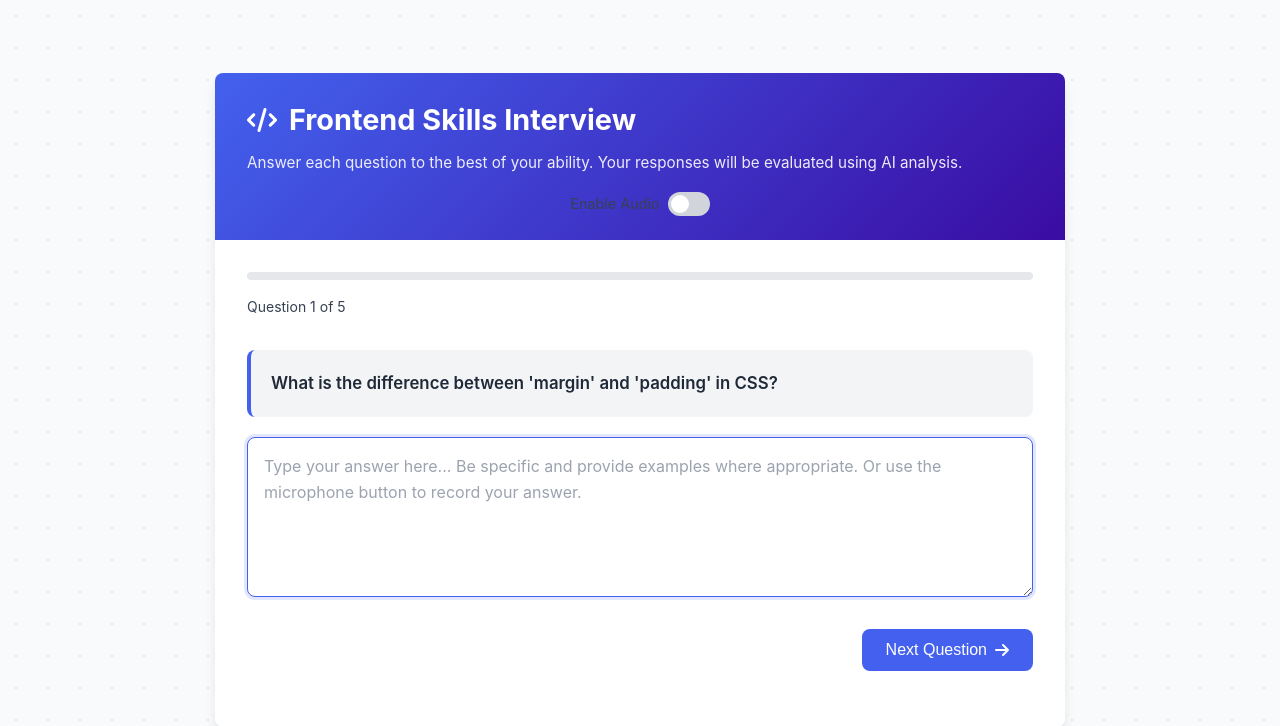
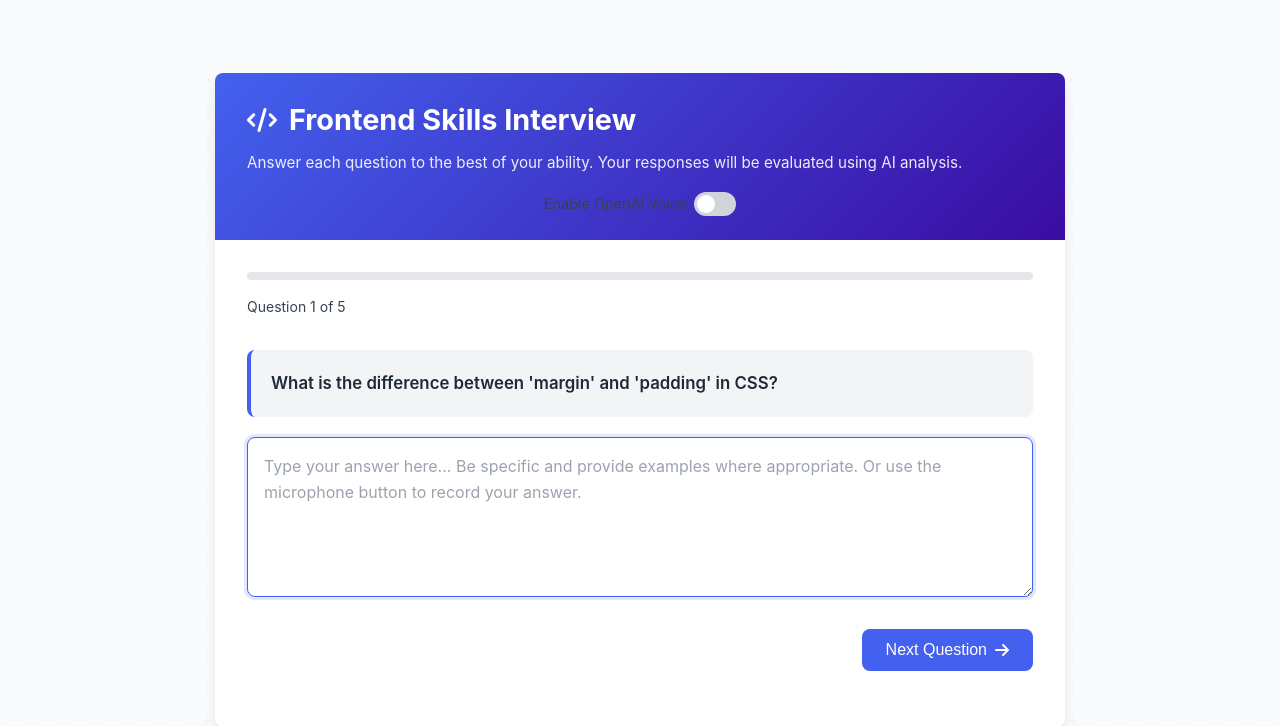
Before and after one commit to ramsahu1205/Interview_AI, a Flask app: page / in a window 1280 px wide. Shown: the top 726 px of the page. Run offline with Flask 3, Linux system fonts and the light colour scheme.

Commit message:
Used OPENAI

```diff
--- a/app.py
+++ b/app.py
@@ -5,8 +5,8 @@
 from dotenv import load_dotenv
 import logging
 from werkzeug.exceptions import HTTPException
-from io import BytesIO
-from elevenlabs.client import ElevenLabs
+import openai
+import base64
 
 # Load environment variables
 load_dotenv()
@@ -24,9 +24,9 @@
 GROQ_API_KEY = os.getenv('GROQ_API_KEY')
 GROQ_API_URL = "https://api.groq.com/openai/v1/chat/completions"
 
-# ElevenLabs API key
-ELEVENLABS_API_KEY = os.getenv('ELEVENLABS_API_KEY')
-elevenlabs_client = ElevenLabs(api_key=ELEVENLABS_API_KEY) if ELEVENLABS_API_KEY else None
+# OpenAI API key
+OPENAI_API_KEY = os.getenv('OPENAI_API_KEY')
+openai.api_key = OPENAI_API_KEY
 
 # Load questions from JSON file
 def load_questions():
@@ -44,7 +44,7 @@
 # Route to serve the main HTML page
 @app.route('/')
 def index():
-     return render_template('index.html')
+    return render_template('index.html')
 
 # API route to get questions
 @app.route('/api/questions', methods=['GET'])
@@ -240,20 +240,22 @@
     if not text:
         return jsonify({"error": "No text provided"}), 400
 
-    if not elevenlabs_client:
-        return jsonify({"error": "ElevenLabs API key not configured"}), 500
+    if not OPENAI_API_KEY:
+        return jsonify({"error": "OpenAI API key not configured"}), 500
 
     try:
-        # Use ElevenLabs to convert text to speech
-        audio = elevenlabs_client.text_to_speech.convert(
-            text=text,
-            voice_id="JBFqnCBsd6RMkjVDRZzb",  # Default voice ID
-            model_id="eleven_multilingual_v2",
-            output_format="mp3_44100_128",
+        # Use OpenAI to convert text to speech
+        response = openai.audio.speech.create(
+            model="tts-1",
+            voice="alloy",
+            input=text
         )
 
+        # Get the audio content
+        audio_data = response.content
+
         # Return audio file as response
-        return Response(audio, mimetype='audio/mpeg')
+        return Response(audio_data, mimetype='audio/mpeg')
 
     except Exception as e:
         logger.error(f"Error in text-to-speech conversion: {str(e)}")
@@ -267,23 +269,33 @@
 
     audio_file = request.files['audio']
 
-    if not elevenlabs_client:
-        return jsonify({"error": "ElevenLabs API key not configured"}), 500
+    if not OPENAI_API_KEY:
+        return jsonify({"error": "OpenAI API key not configured"}), 500
 
     try:
-        # Convert audio to bytes for ElevenLabs
-        audio_data = BytesIO(audio_file.read())
+        # Save audio to a temporary file
+        temp_filename = "temp_audio.wav"
+        audio_file.save(temp_filename)
 
-        # Use ElevenLabs to convert speech to text
-        transcription = elevenlabs_client.speech_to_text.convert(
-            file=audio_data,
-            model_id="scribe_v1",
-        )
+        # Open the file for OpenAI
+        with open(temp_filename, "rb") as audio_file:
+            # Use OpenAI to convert speech to text
+            transcript = openai.audio.transcriptions.create(
+                model="whisper-1",
+                file=audio_file
+            )
 
-        return jsonify({"transcription": transcription})
+        # Clean up the temporary file
+        if os.path.exists(temp_filename):
+            os.remove(temp_filename)
+
+        return jsonify({"transcription": transcript.text})
 
     except Exception as e:
         logger.error(f"Error in speech-to-text conversion: {str(e)}")
+        # Clean up the temporary file in case of error
+        if os.path.exists(temp_filename):
+            os.remove(temp_filename)
         return jsonify({"error": "Failed to convert speech to text"}), 500
 
 # Error handling
--- a/requirements.txt
+++ b/requirements.txt
@@ -3,3 +3,4 @@
 werkzeug
 python-dotenv
 elevenlabs
+openai
--- a/templates/index.html
+++ b/templates/index.html
@@ -506,7 +506,7 @@
             <p>Answer each question to the best of your ability. Your responses will be evaluated using AI analysis.</p>
 
             <div class="switch-container">
-                <span class="switch-label">Enable Audio</span>
+                <span class="switch-label">Enable OpenAI Voice</span>
                 <label class="switch">
                     <input type="checkbox" id="audio-toggle">
                     <span class="slider"></span>
```
